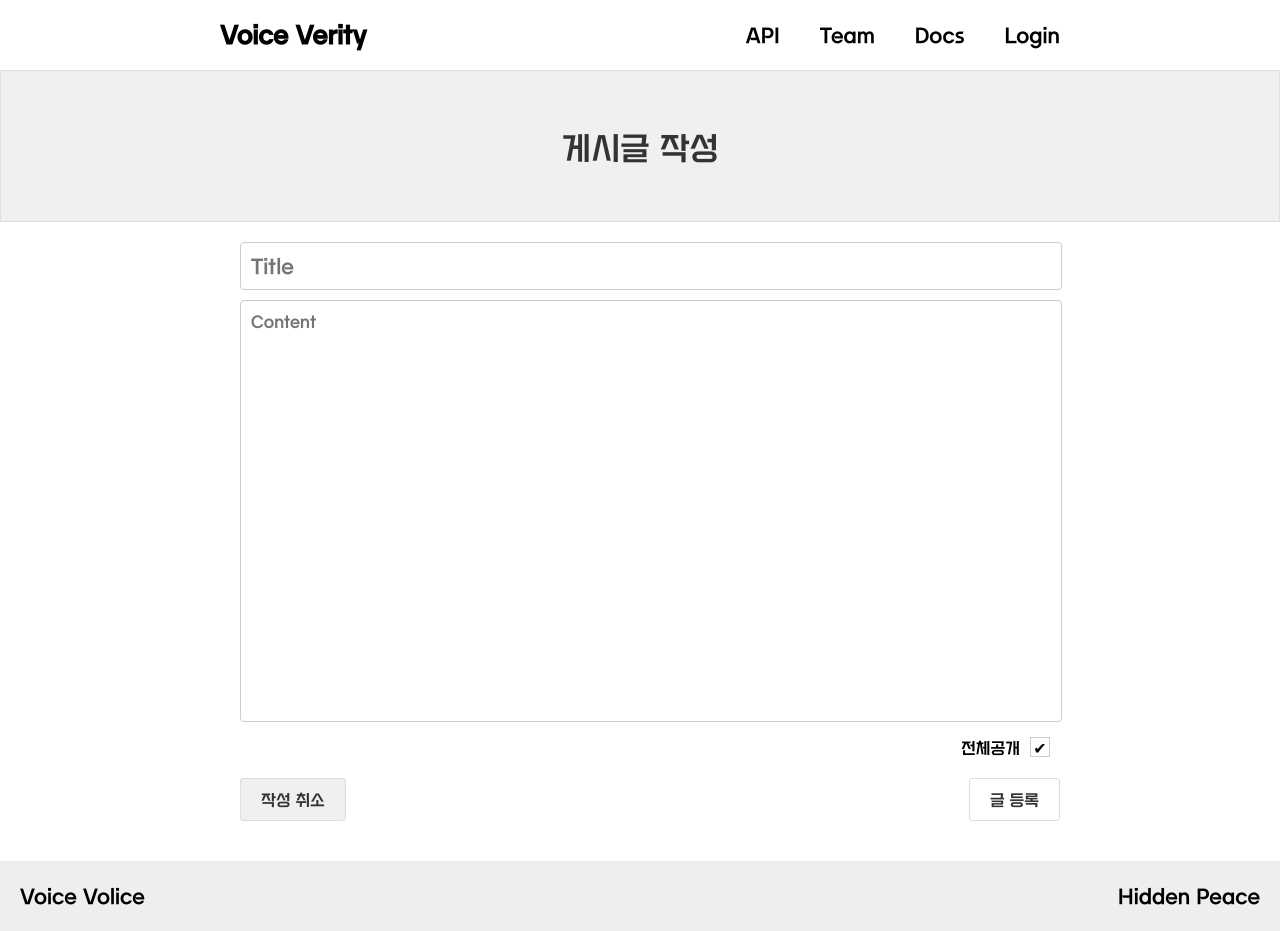
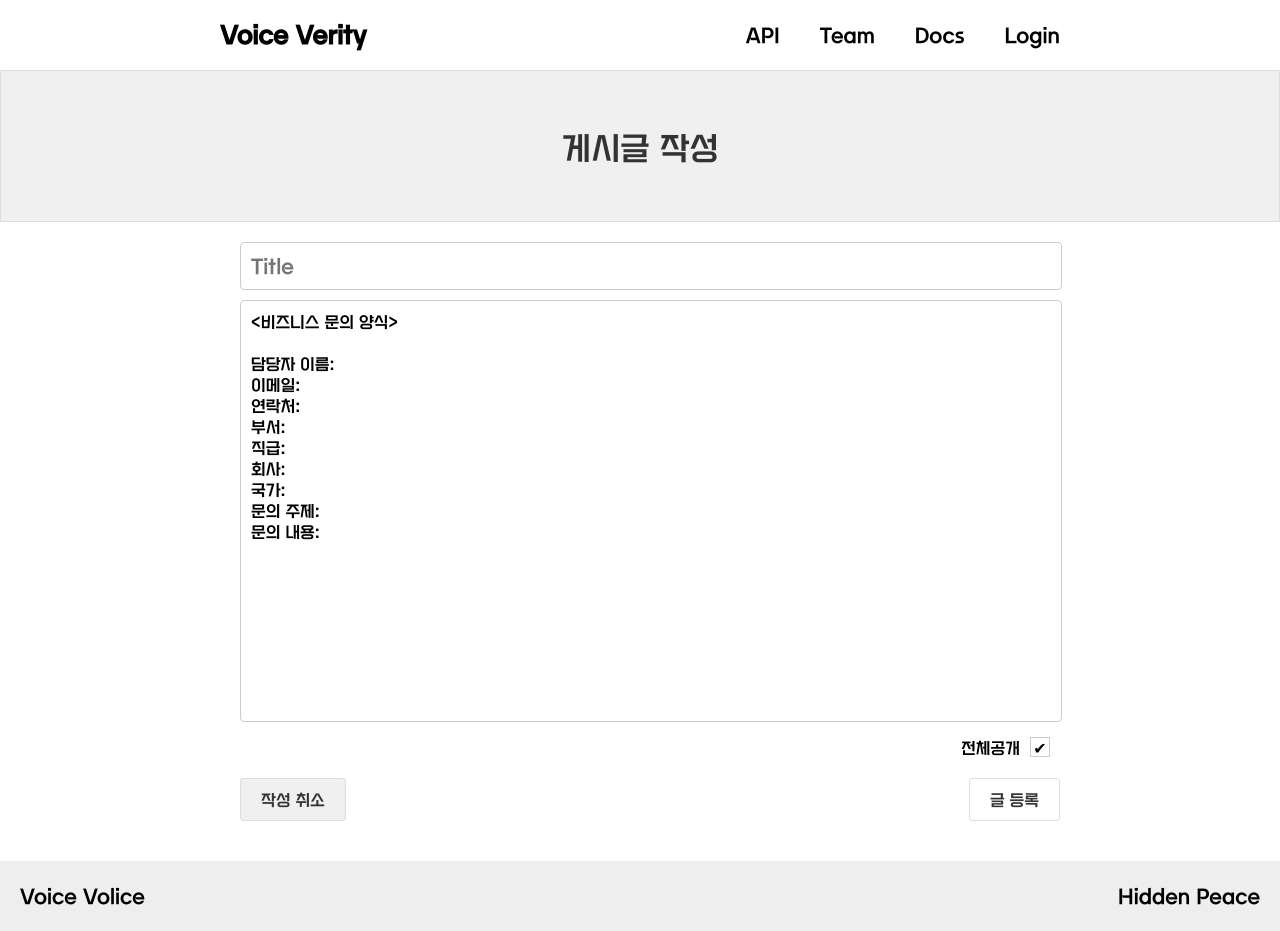
Before and after one commit to kyudori/KT_AIVLE_School_Big_Project, a Next.js app in the folder frontend/: page /write in a window 1280 px wide. Built offline with nearby package versions, Linux system fonts and the light colour scheme; no server answers.

Commit message:
게시판 글쓰기 양식 추가

```diff
--- a/frontend/pages/write.js
+++ b/frontend/pages/write.js
@@ -11,7 +11,7 @@ export default function Write() {
   const [title, setTitle] = useState("");
   const [content, setContent] = useState("");
   const [isNotice, setIsNotice] = useState(false);
-  const [isPublic, setIsPublic] = useState(true);  // 전체공개 여부
+  const [isPublic, setIsPublic] = useState(true); // 전체공개 여부
   const [isEditMode, setIsEditMode] = useState(false);
   const [isAdmin, setIsAdmin] = useState(false);
   const router = useRouter();
@@ -48,7 +48,7 @@ export default function Write() {
         setTitle(post.title);
         setContent(post.content);
         setIsNotice(post.is_notice);
-        setIsPublic(post.is_public);  // 전체공개 여부 설정
+        setIsPublic(post.is_public); // 전체공개 여부 설정
       })
       .catch((error) => console.error("Error fetching post", error));
   };
@@ -56,7 +56,7 @@ export default function Write() {
   const handleSubmit = (e) => {
     e.preventDefault();
     const token = localStorage.getItem("token");
-    const data = { title, content, is_notice: isNotice, is_public: isPublic };  // 전체공개 여부 추가
+    const data = { title, content, is_notice: isNotice, is_public: isPublic }; // 전체공개 여부 추가
     const headers = { Authorization: `Token ${token}` };
 
     if (isEditMode) {
@@ -81,7 +81,9 @@ export default function Write() {
       <div style={{ padding: "0 200px", background: "#fff" }}>
         <Navbar />
       </div>
-      <div className={styles.head}><h1>{isEditMode ? "게시글 수정" : "게시글 작성"}</h1></div>
+      <div className={styles.head}>
+        <h1>{isEditMode ? "게시글 수정" : "게시글 작성"}</h1>
+      </div>
       <div className={styles.content}>
         <form onSubmit={handleSubmit} className={styles.form}>
           <input
@@ -92,8 +94,21 @@ export default function Write() {
             required
           />
           <textarea
-            placeholder="Content"
-            value={content}
+            value={
+              isEditMode
+                ? content
+                : `<비즈니스 문의 양식>
+
+담당자 이름:
+이메일:
+연락처:
+부서:
+직급:
+회사:
+국가:
+문의 주제:
+문의 내용:`
+            }
             onChange={(e) => setContent(e.target.value)}
             required
           />
```
